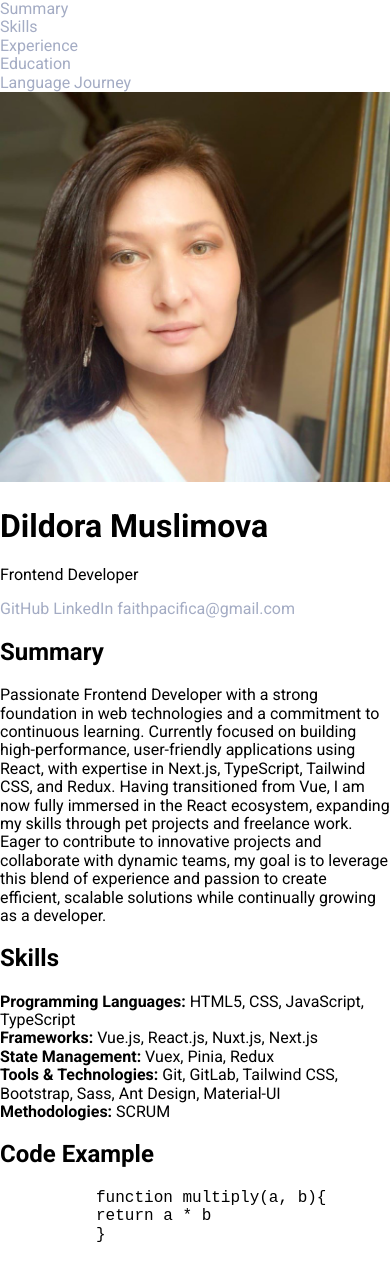
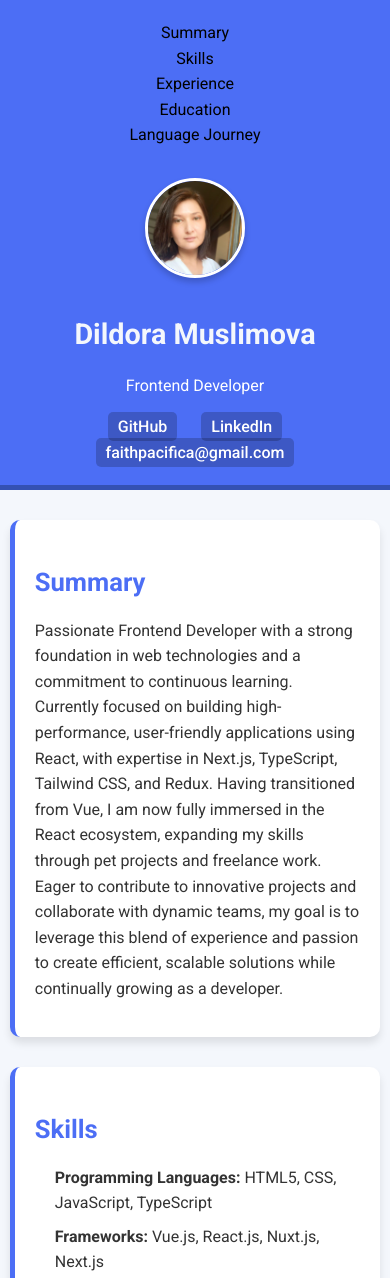
Before and after one commit to faithpacifica/rsschool-cv, a plain HTML site: page index.html in a window 390 px wide. Shown: the top 1278 px of the page. Drawn offline with nearby package versions, Linux system fonts and the light colour scheme.

Commit message:
feat:add styles

```diff
--- a/style.css
+++ b/style.css
@@ -1,11 +1,12 @@
-
 html {
   box-sizing: border-box;
   height: 100%;
   scroll-behavior: smooth;
 }
 
-*,*::before,*::after {
+*,
+*::before,
+*::after {
   box-sizing: inherit;
 }
 
@@ -17,24 +18,182 @@ body {
   height: 100%;
   font-family: 'Roboto', sans-serif;
   font-size: 16px;
-  color:;
-  background-color:;
+  line-height: 1.6;
+  color: #333;
+  background-color: #f4f7fc;
 }
 
-a{
-text-decoration:none;
-color: #a4acc4;
-transition: all .4s ease-out;
+a {
+  text-decoration: none;
+  color: #007acc;
+  transition: all 0.3s ease-in-out;
+}
+
+a:hover {
+  color: #005a9c;
 }
 
 ul {
-list-style:none;
-margin:0;
-padding:0;
+  list-style: none;
+  margin: 0;
+  padding: 0;
 }
 
 img {
-  width:100%;
+  width: auto;
   height: auto;
-  object-fit: cover;
+  max-width: 100%;
+  border-radius: 50%;
+  box-shadow: 0 4px 6px rgba(0, 0, 0, 0.2);
+  margin: 0 auto;
 }
+
+.header {
+  background-color: #4c6ef5;
+  color: #fff;
+  padding: 20px 15px;
+  text-align: center;
+  border-bottom: 5px solid #3451b3;
+}
+
+.header__profile-image {
+  width: 140px;
+  height: 140px;
+  margin-bottom: 15px;
+  border: 3px solid #fff;
+}
+
+.header__title {
+  font-size: 2.2rem;
+  margin: 10px 0;
+  font-weight: 700;
+  color: #f4f7fc;
+}
+
+.header__subtitle {
+  font-size: 1.3rem;
+  font-weight: 400;
+}
+
+.header__contact-info a {
+  margin: 0 10px;
+  color: #fff;
+  font-weight: 500;
+  padding: 5px 10px;
+  background-color: rgba(0, 0, 0, 0.2);
+  border-radius: 5px;
+  transition: all 0.3s ease-in-out;
+}
+
+.header__contact-info a:hover {
+  background-color: rgba(0, 0, 0, 0.3);
+}
+.nav{
+margin-bottom:30px;
+}
+
+.nav__link {
+  color: #000;
+}
+.main {
+  width: 90%;
+  max-width: 900px;
+  margin: 30px auto;
+}
+
+.section {
+  margin-bottom: 30px;
+  padding: 20px;
+  background-color: #ffffff;
+  border-radius: 10px;
+  box-shadow: 0 6px 8px rgba(0, 0, 0, 0.1);
+  border-left: 5px solid #4c6ef5;
+}
+
+.section__title {
+  font-size: 1.6rem;
+  margin-bottom: 15px;
+  font-weight: 600;
+  color: #4c6ef5;
+}
+
+.section__content {
+  text-align: left;
+  margin-top: 10px;
+}
+
+.section__list {
+  padding-left: 20px;
+}
+
+.section__item {
+  margin-bottom: 8px;
+}
+
+.section__code {
+  background-color: #282c34;
+  color: #f8f8f2;
+  padding: 10px 15px;
+  font-family: 'Courier New', Courier, monospace;
+  font-size: 0.9rem;
+  border-radius: 5px;
+  overflow-x: auto;
+}
+
+.footer {
+  background-color: #3451b3;
+  color: #fff;
+  padding: 20px;
+  text-align: center;
+  border-top: 5px solid #2b4093;
+}
+
+.footer a {
+  width: 150px;
+  color: #f4f7fc;
+  font-weight: 500;
+  margin: 0 10px;
+  display: inline-block;
+  transition: all 0.3s ease-in-out;
+}
+
+.footer a:hover {
+  color: #e2e8f0;
+  text-decoration: underline;
+}
+
+.rsschool-logo {
+  margin-top: 15px;
+  max-width: 100px;
+  border: 2px solid #fff;
+  border-radius: 8px;
+  transition: transform 0.3s ease, border-color 0.3s ease;
+}
+
+.rsschool-logo:hover {
+  transform: scale(1.1);
+  border-color: #e2e8f0;
+}
+
+@media (max-width: 768px) {
+  .header__profile-image {
+    width: 100px;
+    height: 100px;
+  }
+
+  .header__title {
+    font-size: 1.8rem;
+  }
+
+  .header__subtitle {
+    font-size: 1rem;
+  }
+
+  .main {
+    width: 95%;
+  }
+
+  .footer {
+    font-size: 0.9rem;
+  }
+}
```
